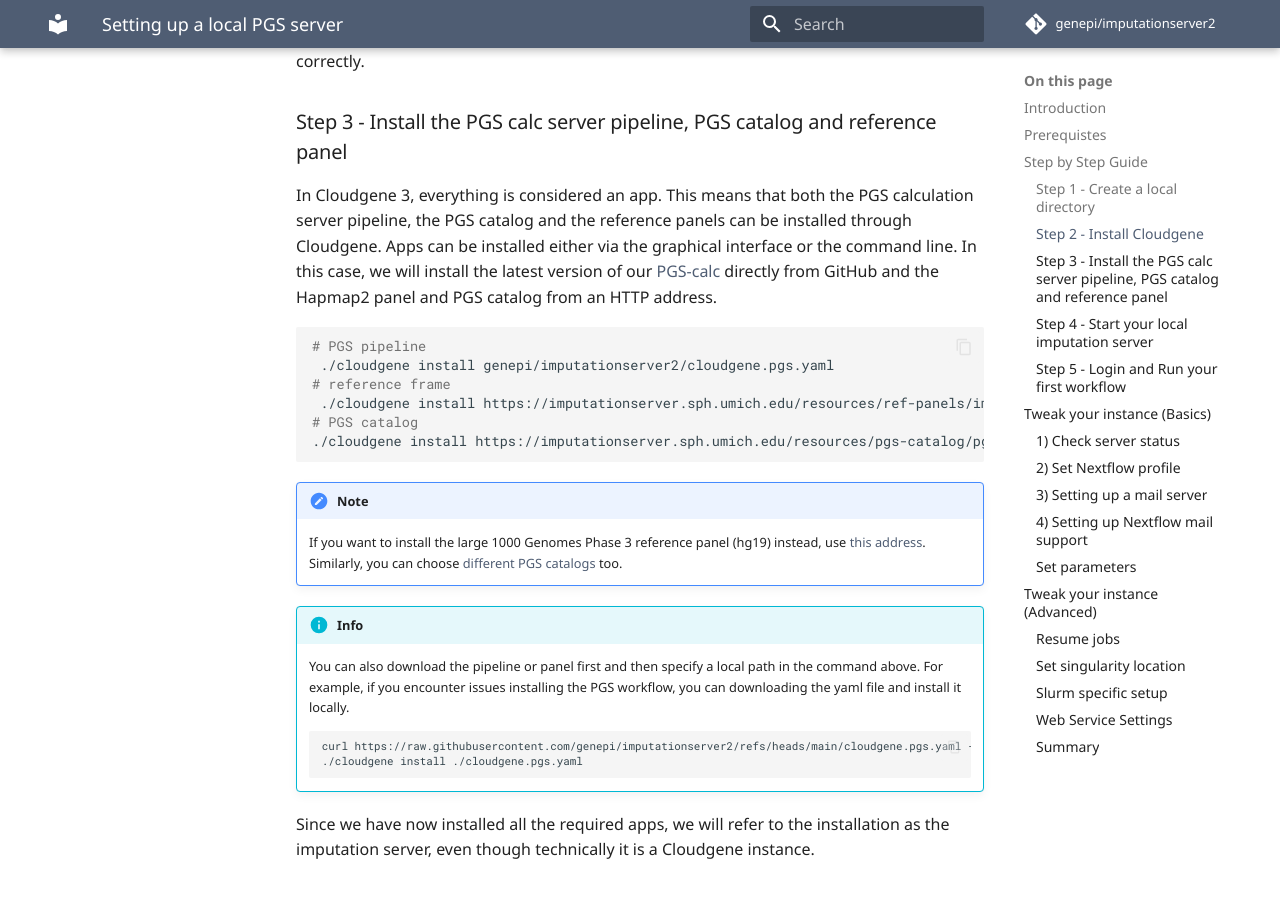
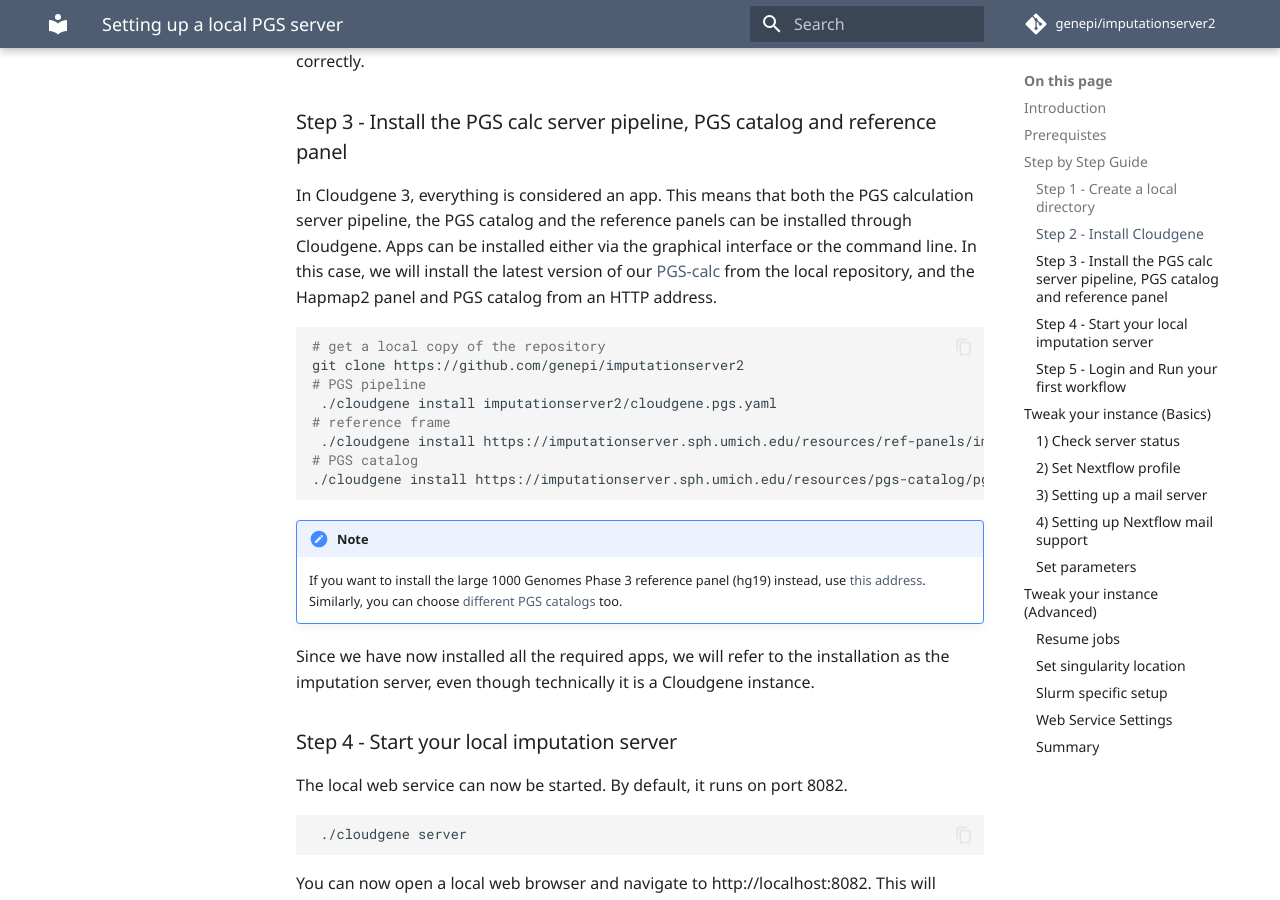
Before and after one commit to genepi/michigan-imputationserver, an MkDocs documentation site: the page built from docs/tutorials/local-PGS-server.md, in a window 1280 px wide and 900 px high, scrolled down 1482 px. Built offline with MkDocs 1.6.1 and Material for MkDocs 9.7.7, drawn with Linux system fonts in a browser that asks for light colours; some web fonts are replaced; comment, search, counter and statistics services are not loaded.

Commit message:
Only recommend a local installation for PGS calc
With the previous version, the pipeline failed since `main.nf` could not be found. This can be circumvented currently trhough a local installation instead.

````diff
--- a/docs/tutorials/local-PGS-server.md
+++ b/docs/tutorials/local-PGS-server.md
@@ -44,11 +44,13 @@
 
 ### Step 3 - Install the PGS calc server pipeline,  PGS catalog and reference panel
 
-In Cloudgene 3, everything is considered an app. This means that both the PGS calculation server pipeline, the PGS catalog and the reference panels can be installed through Cloudgene. Apps can be installed either via the graphical interface or the command line. In this case, we will install the latest version of our [PGS-calc](https://github.com/genepi/imputationserver2) directly from GitHub and the Hapmap2 panel and PGS catalog from an HTTP address.
+In Cloudgene 3, everything is considered an app. This means that both the PGS calculation server pipeline, the PGS catalog and the reference panels can be installed through Cloudgene. Apps can be installed either via the graphical interface or the command line. In this case, we will install the latest version of our [PGS-calc](https://github.com/genepi/imputationserver2) from the local repository, and the Hapmap2 panel and PGS catalog from an HTTP address.
 
 ```bash
+# get a local copy of the repository
+git clone https://github.com/genepi/imputationserver2
 # PGS pipeline
- ./cloudgene install genepi/imputationserver2/cloudgene.pgs.yaml
+ ./cloudgene install imputationserver2/cloudgene.pgs.yaml
 # reference frame
  ./cloudgene install https://imputationserver.sph.umich.edu/resources/ref-panels/imputationserver2-hapmap2.zip
 # PGS catalog
@@ -60,14 +62,6 @@
     If you want to install the large 1000 Genomes Phase 3 reference panel (hg19) instead, use [this address](https://imputationserver.sph.umich.edu/resources/ref-panels/imputationserver2-1000genomes-phase3-public.zip).
     Similarly, you can choose [different PGS catalogs](https://imputationserver.sph.umich.edu/resources/pgs-catalog/) too.
 
-!!! info
-
-    You can also download the pipeline or panel first and then specify a local path in the command above.
-    For example, if you encounter issues installing the PGS workflow, you can downloading the yaml file and install it locally.
-    ```bash
-    curl https://raw.githubusercontent.com/genepi/imputationserver2/refs/heads/main/cloudgene.pgs.yaml --output cloudgene.pgs.yaml
-    ./cloudgene install ./cloudgene.pgs.yaml
-    ```
 
 Since we have now installed all the required apps, we will refer to the installation as the imputation server, even though technically it is a Cloudgene instance.
 
````
